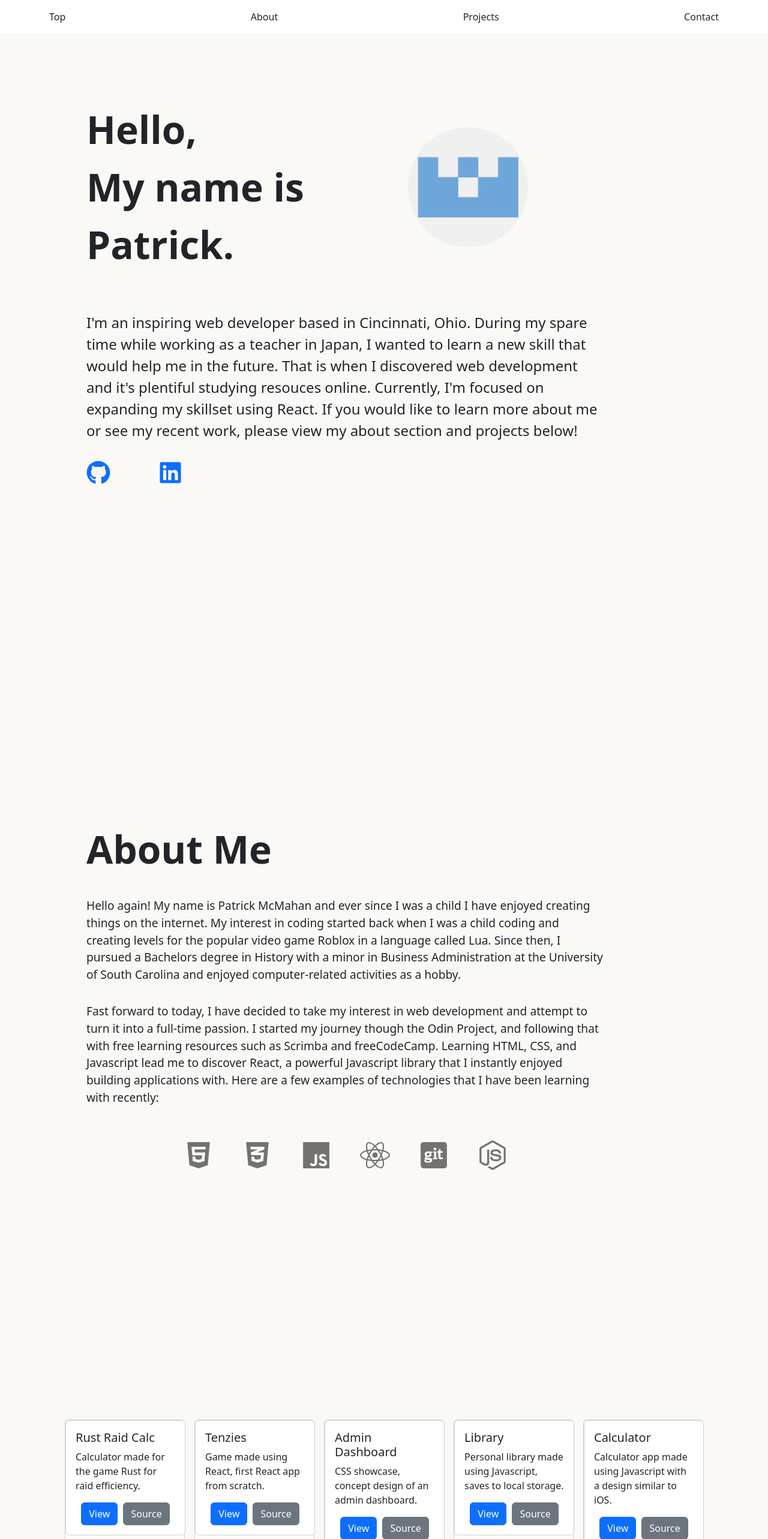
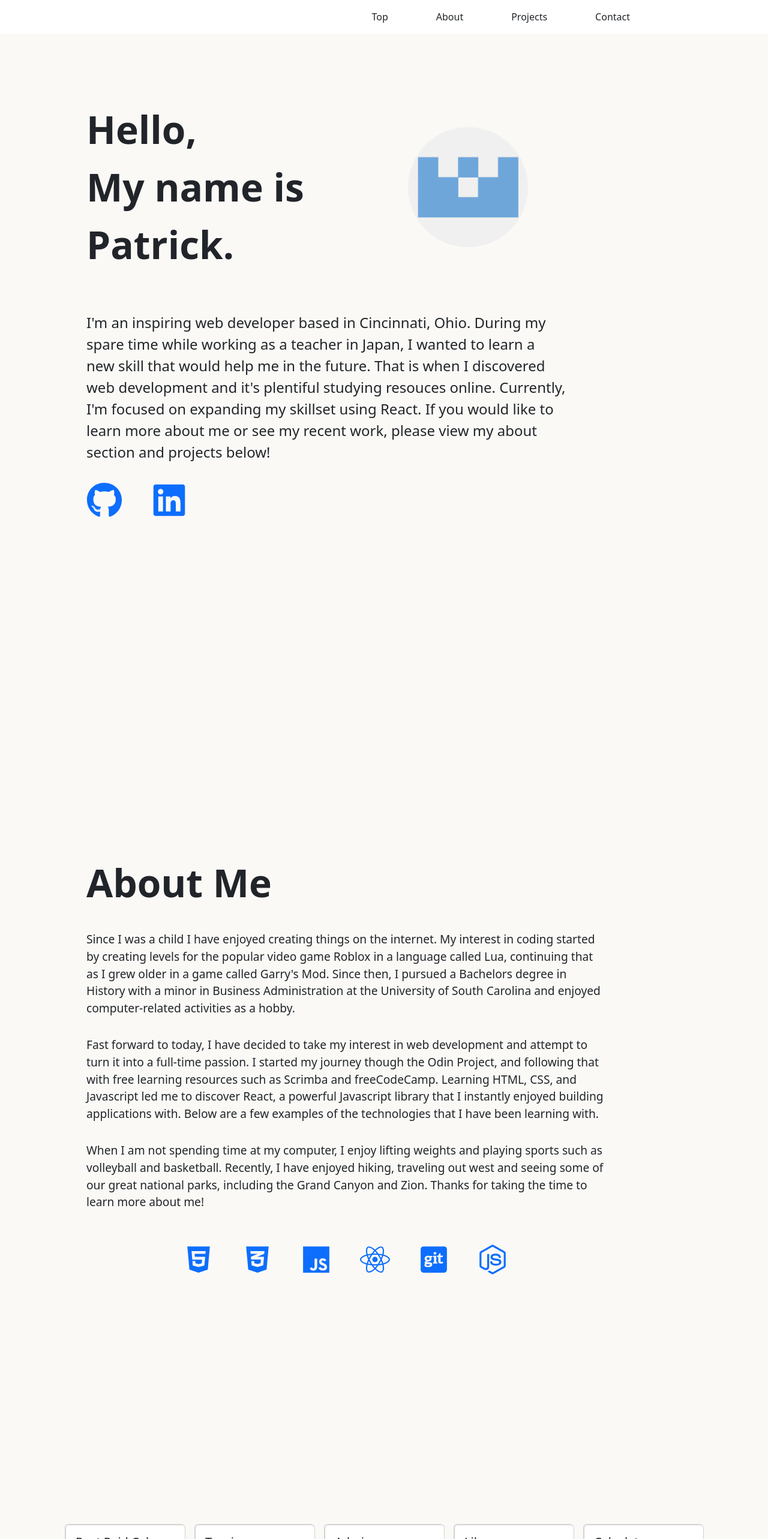
Before and after one commit to pmcmahan1/portfolio-site, a React (Vite) app: page / in a window 1280 px wide. Shown: the top 2566 px of the page at 60% size. Built offline with nearby package versions, Linux system fonts and the light colour scheme.

Commit message:
Next commit

```diff
--- a/src/App.css
+++ b/src/App.css
@@ -20,9 +20,15 @@ body {
     background-color: white;
     padding: 1rem !important;
     position: sticky !important;
-    position: -webkit-sticky !important;
     top: 0 !important;
     width: 100% !important;
+}
+
+.container {
+    display: flex;
+    justify-content: flex-end !important;
+    gap: 5rem;
+    padding-right: 10rem !important;
 }
 
 .cards-list {
@@ -58,7 +64,7 @@ body {
 }
 
 .body-text, .projects-text {
-    margin: 4rem 12rem 1rem 4rem;
+    margin: 4rem 16rem 1rem 4rem;
     font-size: 1.5rem;
     font-weight: 400;
 }
@@ -83,7 +89,7 @@ body {
 .socials {
     display: flex;
     align-items: center;
-    gap: 5rem;
+    gap: 3rem;
     margin-left: 144px;
     margin-bottom: 10rem;
 }
@@ -92,6 +98,7 @@ body {
     margin-left: 144px;
     margin-right: 272px;
     margin-bottom: 25rem;
+    margin-top: 5rem;
 }
 
 .about-head-text {
@@ -114,8 +121,33 @@ body {
 
 .skill-logo {
     cursor: default !important;
+    color: #0d6efd !important;
 }
 
 .section-1 {
-    margin-bottom: 25rem;
+    margin-bottom: 20rem;
 }
+
+.nav-link {
+    display: inline-block;
+    position: relative;
+    color: #0d6efd;
+  }
+
+  .nav-link::after {
+    content: '';
+    position: absolute;
+    width: 100%;
+    transform: scaleX(0);
+    height: 2px;
+    bottom: 0;
+    left: 0;
+    background-color: #0d6efd;
+    transform-origin: bottom right;
+    transition: transform 0.25s ease-out;
+  }
+
+  .nav-link:hover::after {
+    transform: scaleX(1);
+    transform-origin: bottom left;
+  }
--- a/src/App.jsx
+++ b/src/App.jsx
@@ -18,7 +18,7 @@ function App() {
 
   return (
     <>
-      <Nav id="top"/>
+      <Nav id="top-anchor"/>
       <section className="page">
       <section className="section-1">
       <Intro />
@@ -28,19 +28,21 @@ function App() {
           target="_blank"
           rel="noopener noreferrer"
         >
-          <FaGithub size={40} />
+          <FaGithub size={60} />
         </a>
         <a
           href="https://www.linkedin.com/in/patrick-mcmahan-736a42234/"
           target="_blank"
           rel="noopener noreferrer"
         >
-          <FaLinkedin size={40} />
+          <FaLinkedin size={60} />
         </a>
       </section>
       </section>
-      < About id="about"/>
-      <section className="cards-list">{cards}</section>
+      <section id="about">
+        < About />
+      </section>
+      <section id="projects" className="cards-list">{cards}</section>
       <ContactUs notify={notify}/>
       <ToastContainer
         position="bottom-center"
--- a/src/components/About.jsx
+++ b/src/components/About.jsx
@@ -8,17 +8,23 @@ export default function About() {
     return (
         <div className="about">
             <div className="about-head-text">About Me</div>
-            <div className="about-body-text">Hello again! My name is Patrick McMahan and ever since I was a child I have enjoyed
-                creating things on the internet. My interest in coding started back when I was a child
-                coding and creating levels for the popular video game Roblox in a language called Lua.
+            <div className="about-body-text">Since I was a child I have enjoyed
+                creating things on the internet. My interest in coding started by
+                creating levels for the popular video game Roblox in a language called Lua, continuing that
+                as I grew older in a game called Garry's Mod.
                 Since then, I pursued a Bachelors degree in History with a minor in Business Administration
                 at the University of South Carolina and enjoyed computer-related activities as a hobby.
             </div>
             <div className="about-body-text">Fast forward to today, I have decided to take my interest in web development and attempt
                 to turn it into a full-time passion. I started my journey though the Odin Project, and following
                 that with free learning resources such as Scrimba and freeCodeCamp. Learning HTML, CSS, and Javascript
-                lead me to discover React, a powerful Javascript library that I instantly enjoyed building applications
-                with. Here are a few examples of technologies that I have been learning with recently:
+                led me to discover React, a powerful Javascript library that I instantly enjoyed building applications
+                with. Below are a few examples of the technologies that I have been learning with.
+            </div>
+            <div className="about-body-text">When I am not spending time at my computer, I enjoy lifting weights and
+            playing sports such as volleyball and basketball. Recently, I have enjoyed hiking, traveling out west and
+            seeing some of our great national parks, including the Grand Canyon and Zion. Thanks for taking the time
+            to learn more about me!
             </div>
             <div className="skills">
                 <Tooltip title="HTML5" disableInteractive disableRipple className="skill-logo"><IconButton><FaHtml5 size={50} /></IconButton></Tooltip>
--- a/src/components/Nav.jsx
+++ b/src/components/Nav.jsx
@@ -8,7 +8,7 @@ export default function MyNavBar() {
       <Container>
         <Nav.Link href="#top" activeClass="active" smooth spy to="top">Top</Nav.Link>
         <Nav.Link href="#about" activeClass="active" smooth spy to="about">About</Nav.Link>
-        <Nav.Link href="#projects">Projects</Nav.Link>
+        <Nav.Link href="#projects" activeClass="active" smooth spy to="projects">Projects</Nav.Link>
         <Nav.Link href="#contact">Contact</Nav.Link>
       </Container>
     </Navbar>
```
